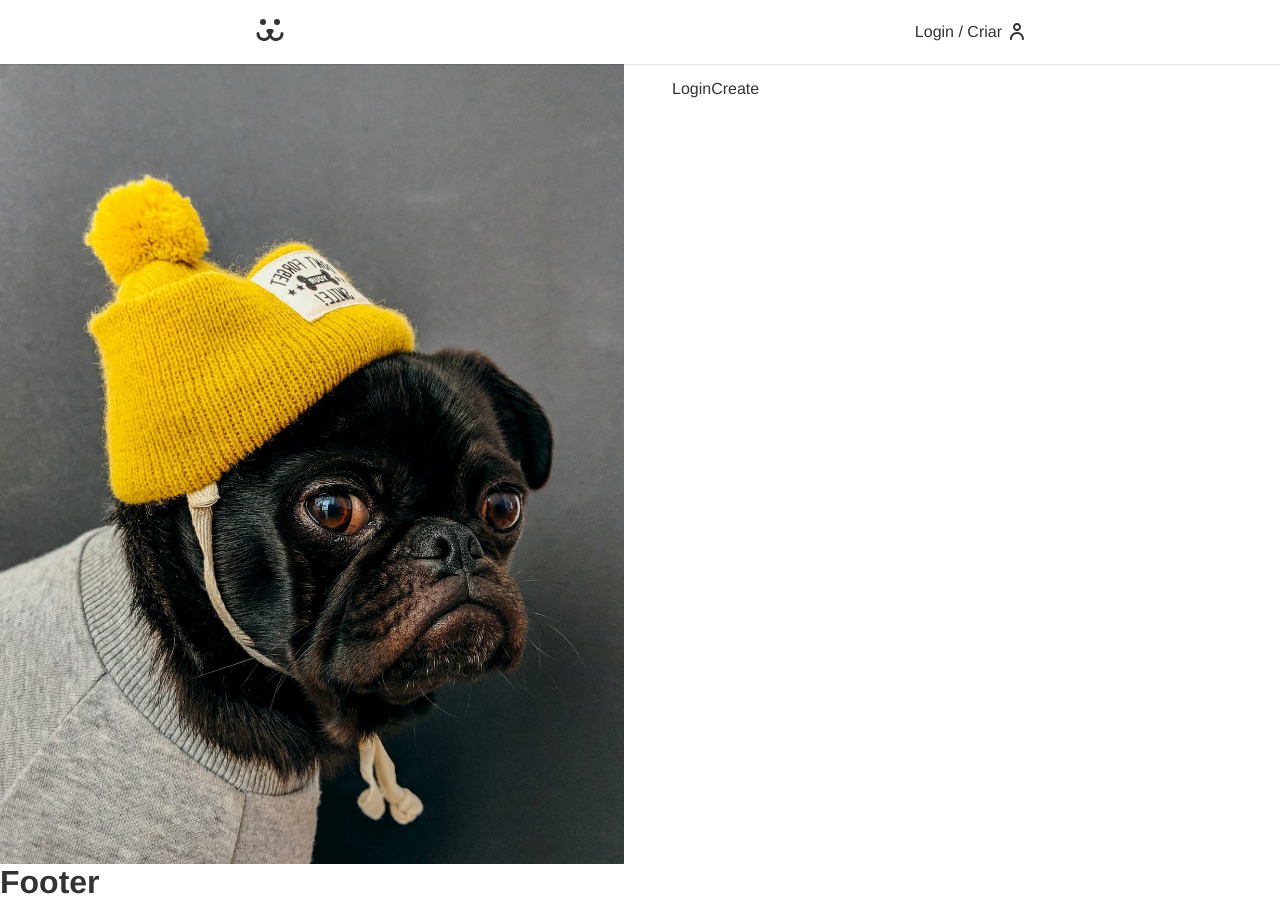
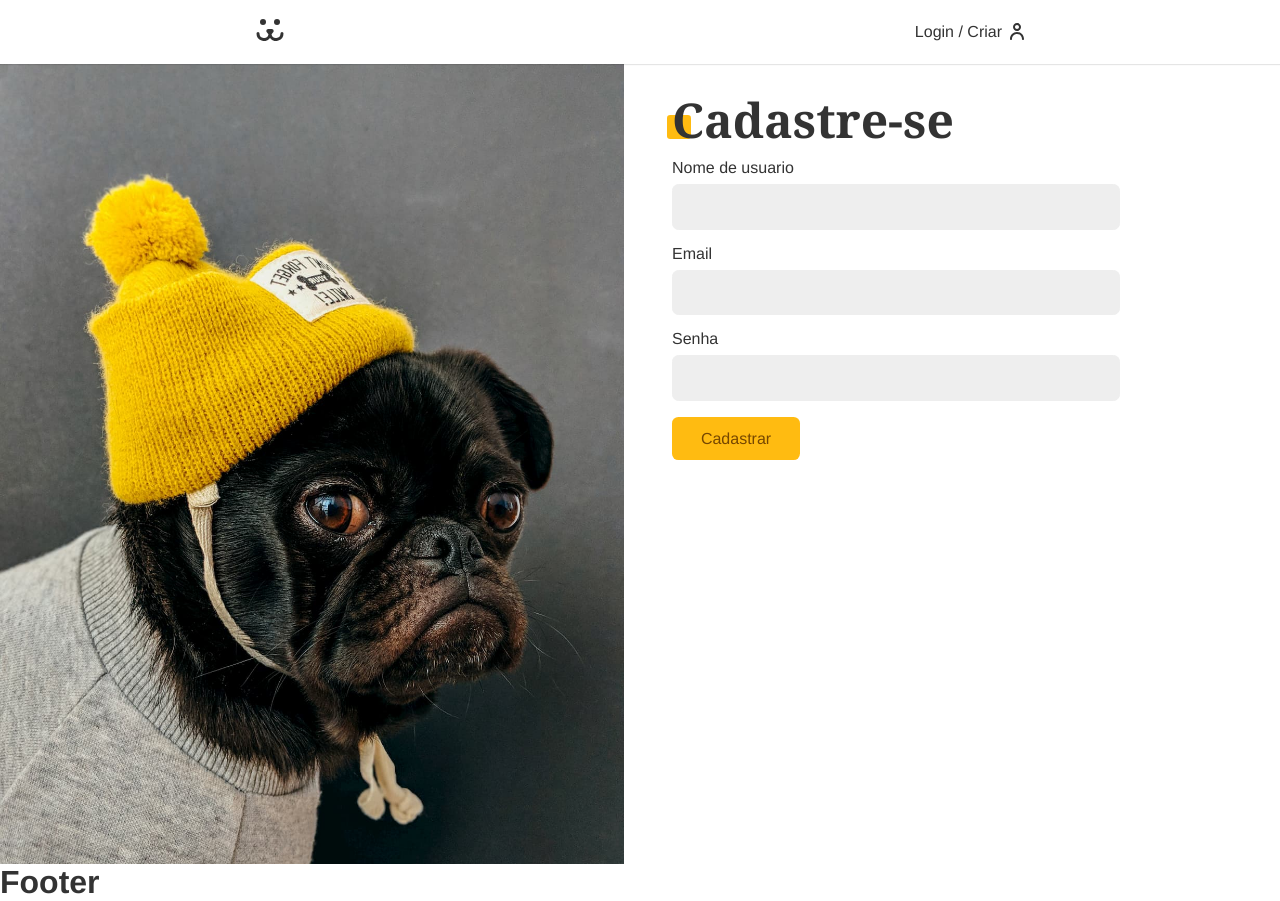
Before and after one commit to AlvesPHGA/social-dogs, a React (Vite) app: page /login/create in a window 1280 px wide. Built offline with nearby package versions, Linux system fonts and the light colour scheme.

Commit message:
updated loginCreate

```diff
--- a/src/Pages/Login/LoginCreate/LoginCreate.jsx
+++ b/src/Pages/Login/LoginCreate/LoginCreate.jsx
@@ -1,7 +1,46 @@
 import React from 'react';
+import Button from '../../../Components/Form/Button/Button';
+import Input from '../../../Components/Form/Input/Input';
+import { Title } from '../../../Components/Global/Title';
+import useForm from '../../../Hooks/useForm';
+import { AnimaLeft } from '../../../Styles/Styles.style';
+import { UserContext } from '../../../UserContext';
 
 const LoginCreate = () => {
-   return <div>LoginCreate</div>;
+   const username = useForm();
+   const email = useForm('email');
+   const password = useForm();
+
+   const { url, options } = React.useContext(UserContext);
+
+   async function handleCreatedAccout(ev) {
+      ev.preventDefault();
+      const res = await fetch(url, options);
+      const json = await res.json();
+   }
+
+   return (
+      <AnimaLeft>
+         <Title>Cadastre-se</Title>
+
+         <form onSubmit={handleCreatedAccout}>
+            <Input
+               legend="Nome de usuario"
+               type="text"
+               name="userName"
+               {...username}
+            />
+            <Input legend="Email" type="email" name="userEmail" {...email} />
+            <Input
+               legend="Senha"
+               type="password"
+               name="userPass"
+               {...password}
+            />
+            <Button>Cadastrar</Button>
+         </form>
+      </AnimaLeft>
+   );
 };
 
 export default LoginCreate;
```
